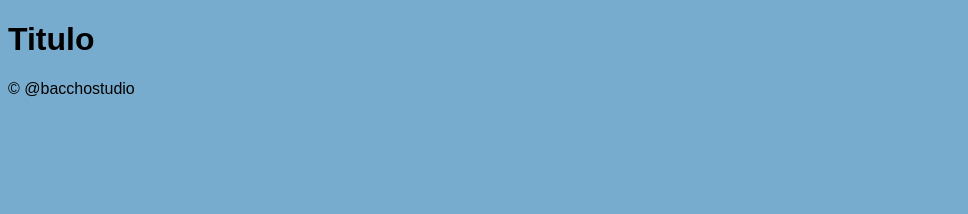
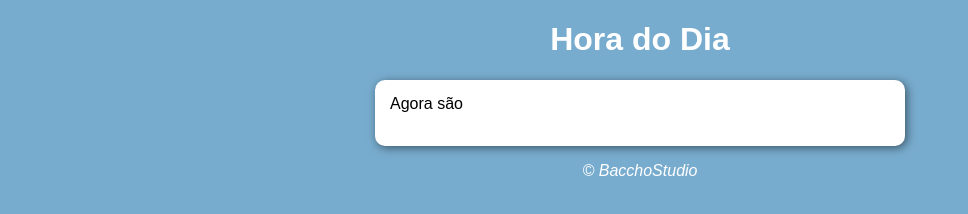
Before and after one commit to FelipeBaccho/javascript, a plain HTML site: page exercicios/aula12ex/modelo/index.html in a window 1280 px wide. Shown: the whole page, without its empty margins (0-968 px from the left). Drawn offline with Linux system fonts and the light colour scheme.

Commit message:
Ex 1 aula 12

```diff
--- /dev/null
+++ b/exercicios/aula12ex/ex001/style.css
@@ -0,0 +1,31 @@
+@charset "UTF-8";
+
+body {
+    background: #78acce;
+    font: normal 1em Arial;
+}
+
+header {
+    color: white;
+    text-align: center;
+}
+
+section {
+    background: white;
+    border-radius: 10px;
+    padding: 15px;
+    width: 500px;
+    margin: auto;
+    box-shadow: 2px 2px 10px rgba(0, 0, 0, 0.5);
+}
+
+div {
+    text-align: center;
+    padding: 10px;
+}
+
+footer {
+    color: white;
+    text-align: center;
+    font-style: italic;
+}
--- a/exercicios/aula12ex/index.html
+++ b/exercicios/aula12ex/modelo/index.html
@@ -4,23 +4,25 @@
     <meta charset="UTF-8">
     <meta http-equiv="X-UA-Compatible" content="IE=edge">
     <meta name="viewport" content="width=device-width, initial-scale=1.0">
-    <title>Modelo de exercicio</title>
+    <title>Hora do Dia</title>
     <link rel="stylesheet" href="style.css">
 </head>
 <body>
     <header>
-        <h1>Titulo</h1>
+        <h1>Hora do Dia</h1>
     </header>
     <section>
         <div>
-
+            Agora são
         </div>
         <div>
-
+            <img src="" alt="">
         </div>
     </section>
     <footer>
-        <p>&copy; @bacchostudio</p>
+        <p>&copy; BacchoStudio</p>
     </footer>
+
+    <script src="script.js"></script> <!-- Arquivo JS externo -->
 </body>
 </html>
--- /dev/null
+++ b/exercicios/aula12ex/modelo/style.css
@@ -0,0 +1,27 @@
+@charset "UTF-8";
+
+body {
+    background: #78acce;
+    font: normal 1em Arial;
+}
+
+header {
+    color: white;
+    text-align: center;
+}
+
+section {
+    background: white;
+    border-radius: 10px;
+    padding: 15px;
+    width: 500px;
+    margin: auto;
+    box-shadow: 2px 2px 10px rgba(0, 0, 0, 0.5);
+
+}
+
+footer {
+    color: white;
+    text-align: center;
+    font-style: italic;
+}
--- a/exercicios/aula12ex/style.css
+++ /dev/null
@@ -1,14 +0,0 @@
-@charset "UTF-8";
-
-body {
-    background: #78acce;
-    font: normal 1em Arial;
-}
-
-section {
-
-}
-
-footer {
-
-}
```
Also changed, not shown: exercicios/aula12ex/ex001/index.html (added, +28 -0 lines), exercicios/aula12ex/ex001/script.js (added, +20 -0 lines), exercicios/aula12ex/ex001/imagens/manha.png (added), exercicios/aula12ex/ex001/imagens/noite.png (added), exercicios/aula12ex/ex001/imagens/tarde.png (added), exercicios/aula12ex/modelo/script.js (added).
